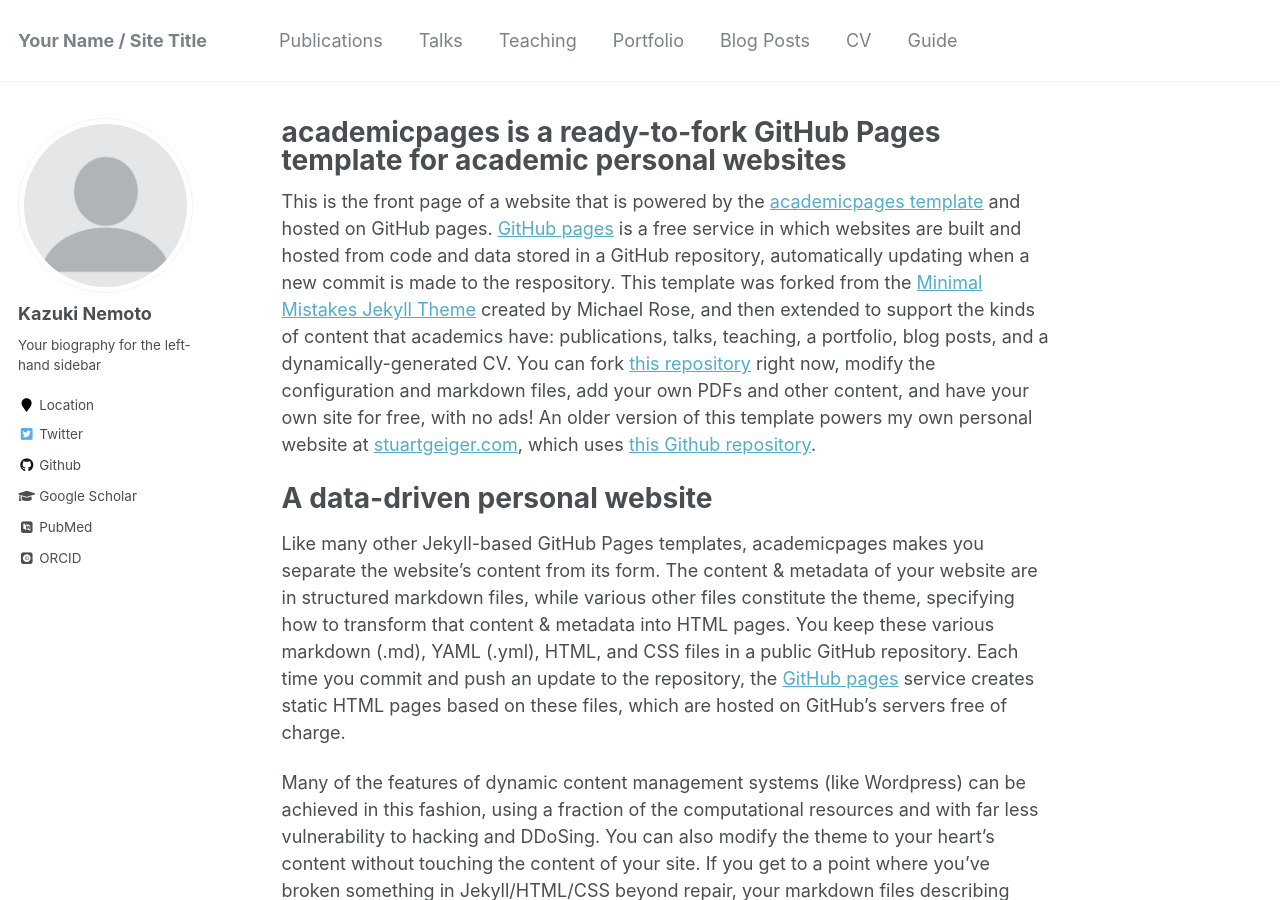
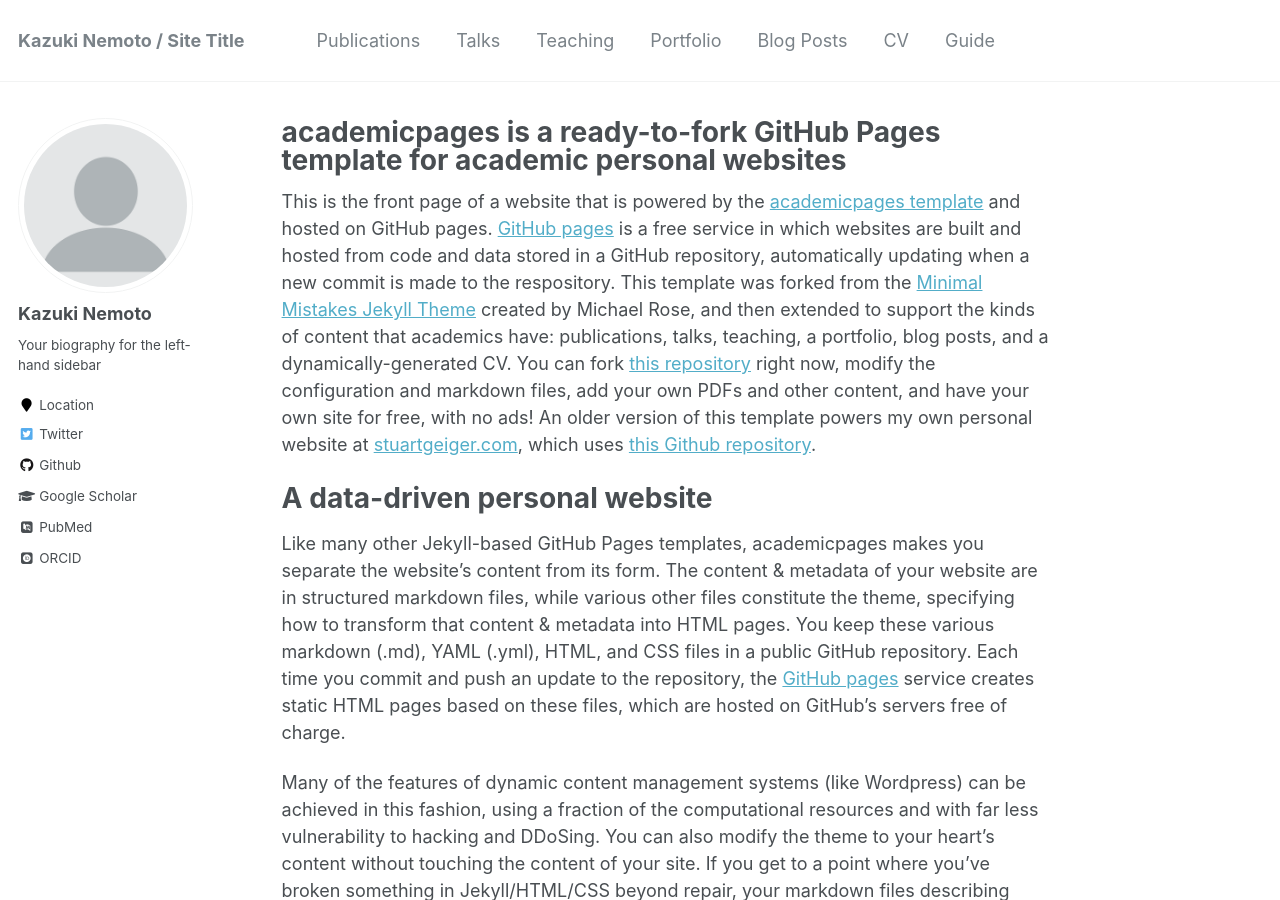
Before and after one commit to kazu-nemoto/kazu-nemoto.github.io, a Jekyll site: the page built from _pages/about.md, in a window 1280 px wide and 900 px high. Built offline with Jekyll 4.4.1, drawn with Linux system fonts in a browser that asks for light colours; some web fonts are replaced.

Commit message:
Update _config.yml

```diff
--- a/_config.yml
+++ b/_config.yml
@@ -7,7 +7,7 @@
 
 # Site Settings
 locale                   : "en-US"
-title                    : "Your Name / Site Title"
+title                    : "Kazuki Nemoto / Site Title"
 title_separator          : "-"
 name                     : &name "Your Name"
 description              : &description "personal description"
```
